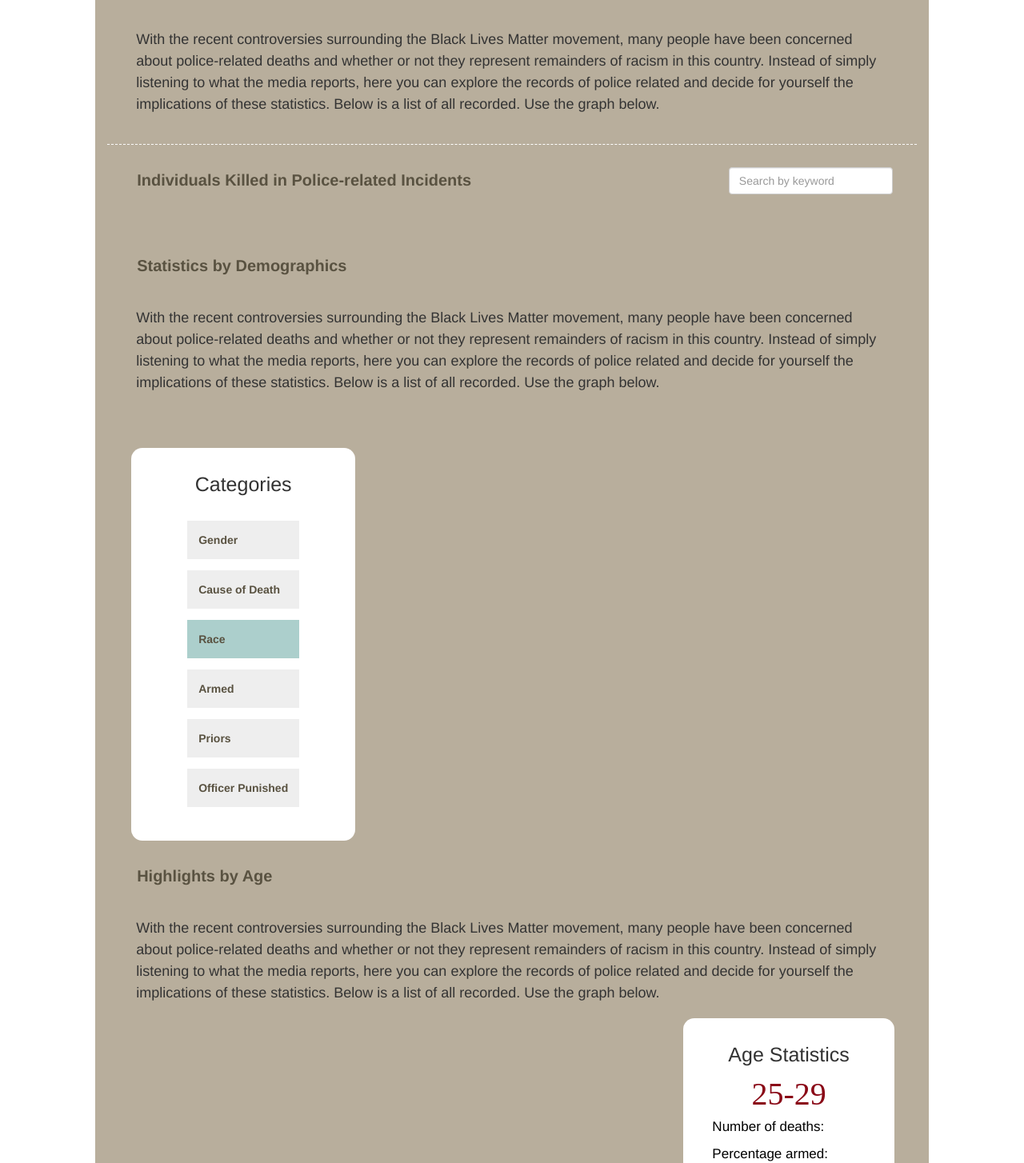
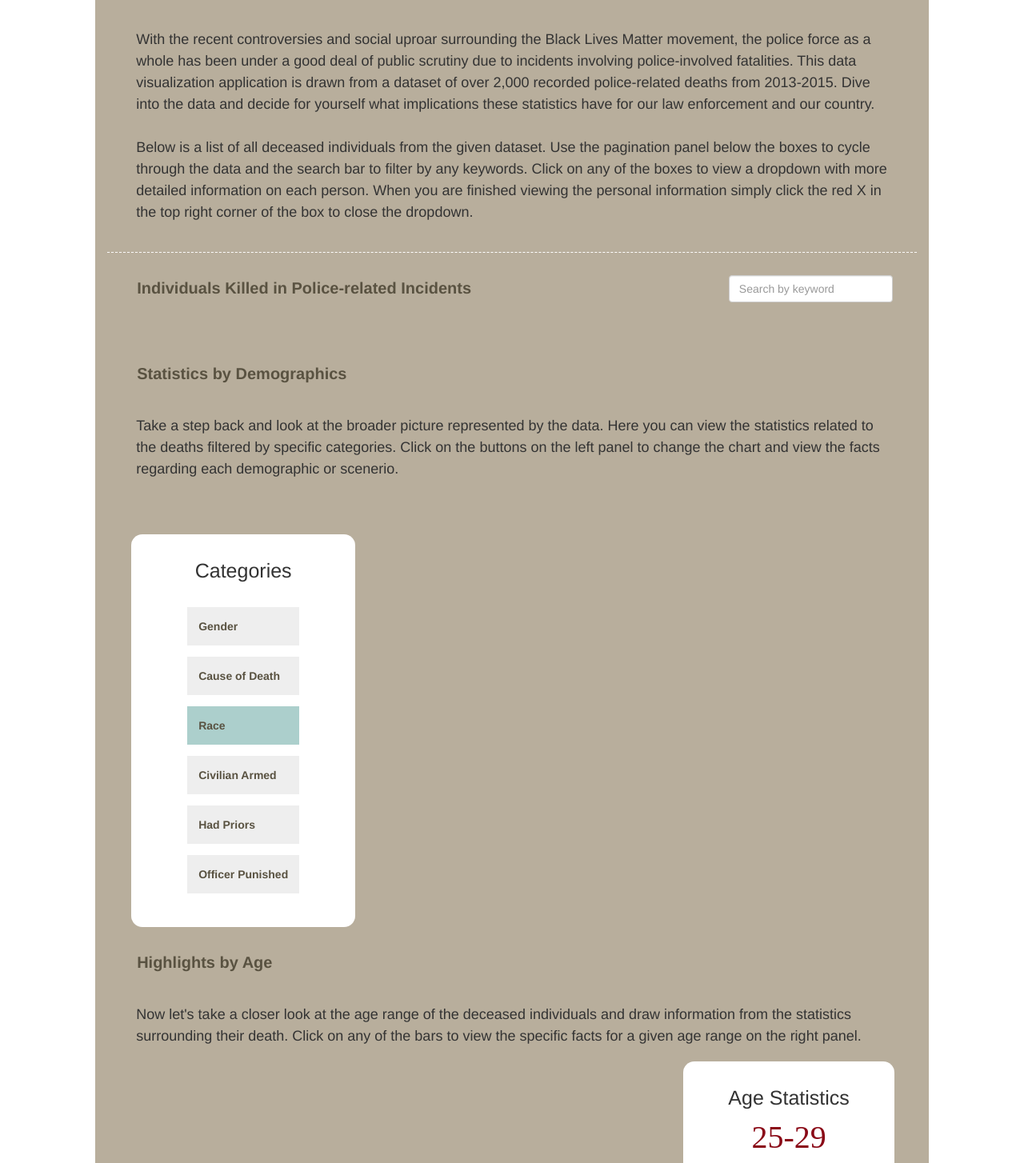
Before and after one commit to cgharford/J583-Project4, a Node server app: template views/index.ejs in a window 1280 px wide. Shown: the part 109-1563 px from the top of the page at 80% size. Run offline with Node 20, Linux system fonts and the light colour scheme; the template is opened without the code that fills it, so the values that code supplies are empty; some libraries are stand-ins or nearby versions; some web fonts are replaced.

Commit message:
Finished writing instructions

```diff
--- a/assets/css/styles.css
+++ b/assets/css/styles.css
@@ -258,7 +258,7 @@ g.slice:hover {
 .circle {
 	padding: 8px;
     color: white;
-    font-size: 13px;
+    font-size: 15px;
     font-weight: 300;
 }
 
--- a/assets/js/app.js
+++ b/assets/js/app.js
@@ -1,6 +1,6 @@
 // Angular component of application
 
-// Initially load in our json file using ajax to gloabl variable
+// Initially load in our json file using ajax to global variable
 var deceased = (function() {
     var json = null;
     $.ajax({
--- a/views/index.ejs
+++ b/views/index.ejs
@@ -26,14 +26,20 @@
             <div class="col-lg-10 col-lg-offset-1 content-container">
                 <!-- Introduction and instructions for angular component -->
                 <div class="introduction">
-                    With the recent controversies surrounding the Black Lives Matter
-                    movement, many people have been concerned about police-related deaths
-                    and whether or not they represent remainders of racism in this country.
-                    Instead of simply listening to what the media reports, here you can
-                    explore the records of police related and decide for yourself the
-                    implications of these statistics.
+                    With the recent controversies and social uproar surrounding the Black Lives Matter
+                    movement, the police force as a whole has been under a good deal of public scrutiny
+                    due to incidents involving police-involved fatalities. This data visualization application
+                    is drawn from a dataset of over 2,000 recorded police-related deaths from 2013-2015.
+                    Dive into the data and decide for yourself what implications these statistics have for our
+                    law enforcement and our country.
 
-                    Below is a list of all recorded. Use the graph below.
+                    <br><br>
+
+                    Below is a list of all deceased individuals from the given dataset. Use the pagination panel below
+                    the boxes to cycle through the data and the search bar to filter by any keywords. Click on any
+                    of the boxes to view a dropdown with more detailed information on each person. When you are
+                    finished viewing the personal information simply click the red X in the top right corner of
+                    the box to close the dropdown.
                 </div>
                 <div ng-controller="MyController" id= "MyController" class="my-controller list-container">
                     <div class="row">
@@ -95,14 +101,10 @@
                         </span>
                     </div>
                     <div class="instructions">
-                        With the recent controversies surrounding the Black Lives Matter
-                        movement, many people have been concerned about police-related deaths
-                        and whether or not they represent remainders of racism in this country.
-                        Instead of simply listening to what the media reports, here you can
-                        explore the records of police related and decide for yourself the
-                        implications of these statistics.
-
-                        Below is a list of all recorded. Use the graph below.
+                        Take a step back and look at the broader picture represented by the data.
+                        Here you can view the statistics related to the deaths filtered by specific
+                        categories. Click on the buttons on the left panel to change the chart and
+                        view the facts regarding each demographic or scenerio.
                     </div>
                     <!-- Contains pie chart and bar graph -->
                     <div class="chart-container">
@@ -112,8 +114,8 @@
                             <div class="category-button" onclick="createPieChart('Gender', this)">Gender</div>
                             <div class="category-button" onclick="createPieChart('Cause of Death', this)">Cause of Death</div>
                             <div class="category-button" id="race" onclick="createPieChart('Race', this)">Race</div>
-                            <div class="category-button" onclick="createPieChart('Was the deceased armed?', this)">Armed</div>
-                            <div class="category-button" onclick="createPieChart('Did the deceased have priors?', this)">Priors</div>
+                            <div class="category-button" onclick="createPieChart('Was the deceased armed?', this)">Civilian Armed</div>
+                            <div class="category-button" onclick="createPieChart('Did the deceased have priors?', this)">Had Priors</div>
                             <div class="category-button" onclick="createPieChart('Was the officer involved fired or suspended?', this)">Officer Punished</div>
                         </div>
                         <!-- Pie chart with labels -->
@@ -131,14 +133,10 @@
                             </span>
                         </div>
                         <div class="instructions">
-                            With the recent controversies surrounding the Black Lives Matter
-                            movement, many people have been concerned about police-related deaths
-                            and whether or not they represent remainders of racism in this country.
-                            Instead of simply listening to what the media reports, here you can
-                            explore the records of police related and decide for yourself the
-                            implications of these statistics.
-
-                            Below is a list of all recorded. Use the graph below.
+                            Now let's take a closer look at the age range of the deceased individuals
+                            and draw information from the statistics surrounding their death. Click on
+                            any of the bars to view the specific facts for a given age range on the right
+                            panel.
                         </div>
                         <!-- Bar chart with labels -->
                         <div id="bar-chart"></div>
```
